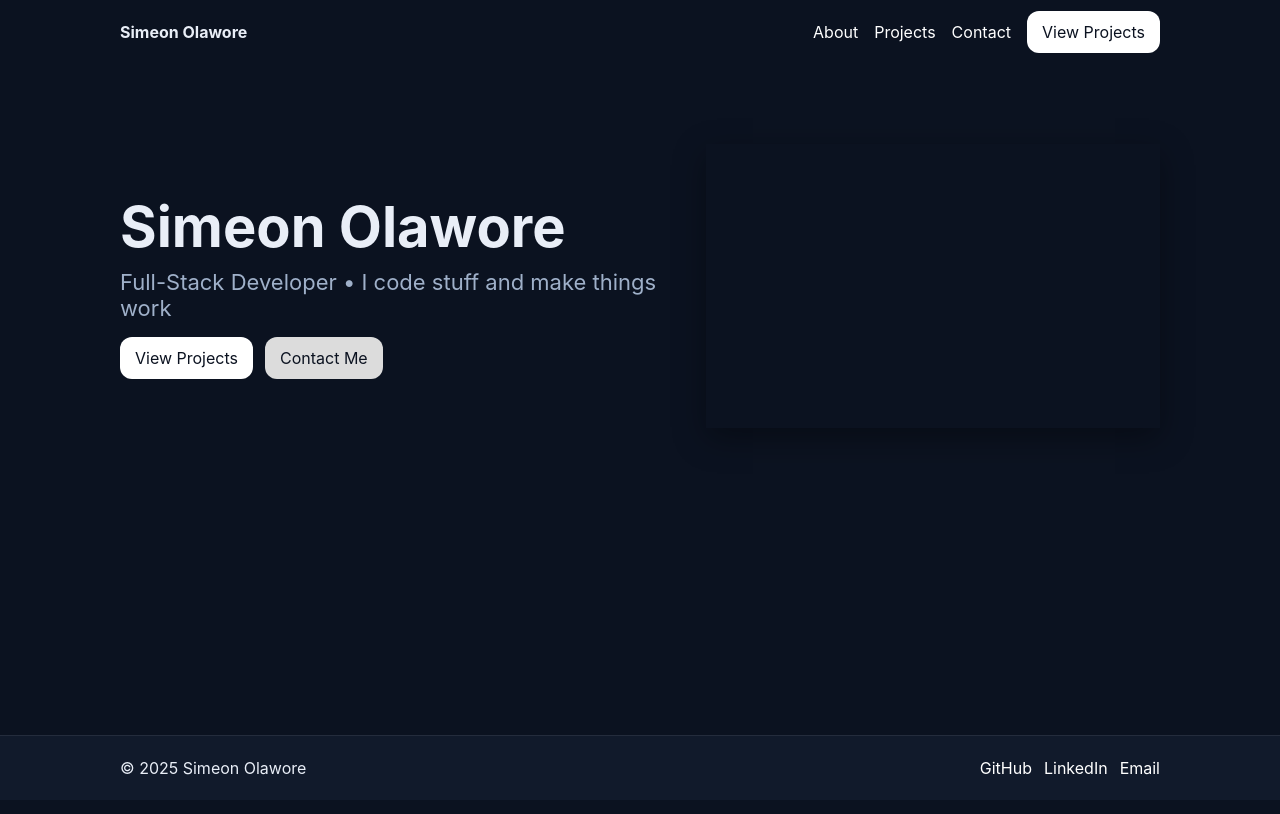
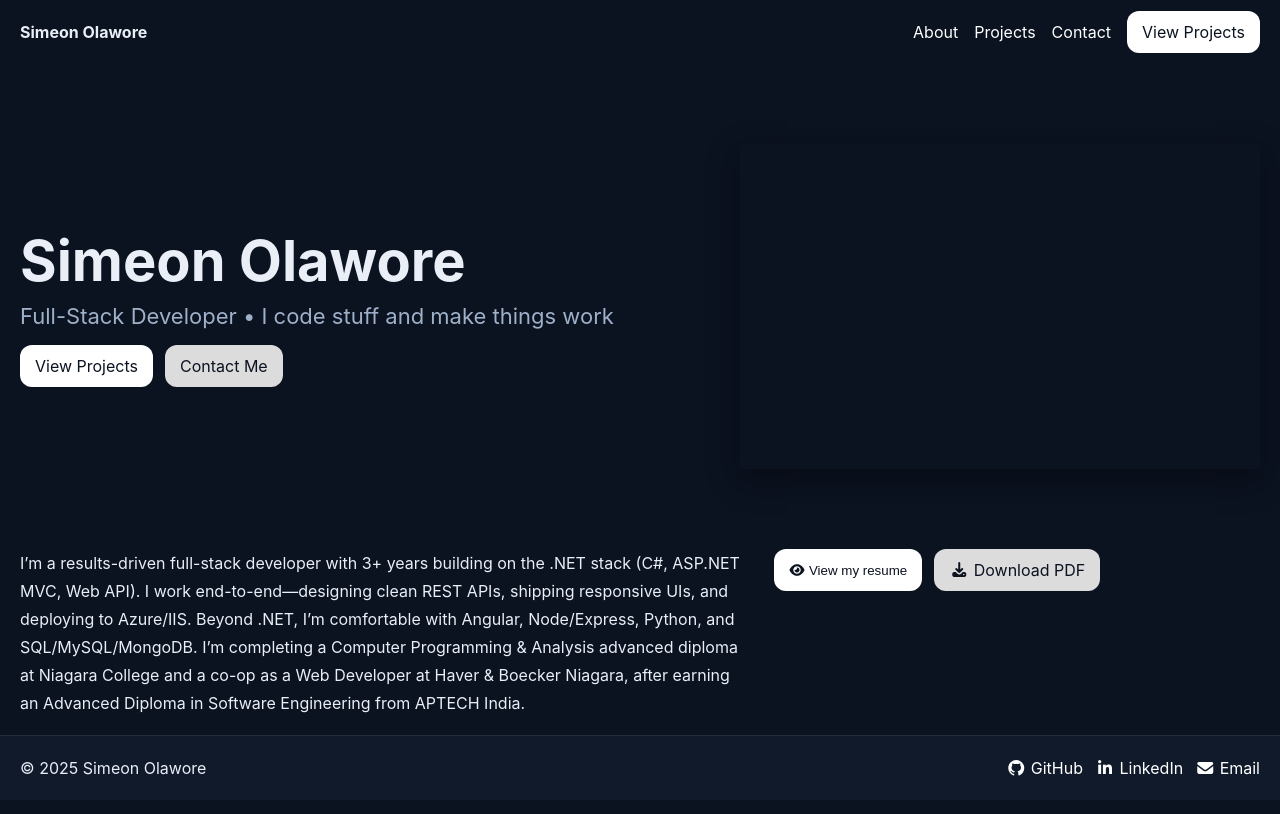
Before and after one commit to Simeoncoded/My-Portfolio, an Angular app: page / in a window 1280 px wide. Shown: the top 814 px of the page. Built offline with nearby package versions, Linux system fonts and the light colour scheme.

Commit message:
update no icons

```diff
--- a/src/app/app.html
+++ b/src/app/app.html
@@ -19,15 +19,16 @@
 <main class="container section">
   <!--Content -->
   <app-hero></app-hero>
+  <app-about></app-about>
 </main>
 
 <footer class="site-footer">
   <div class="container inner">
     <span>© {{year}} Simeon Olawore</span>
     <div style="display:flex;gap:12px">
-      <a href="https://github.com/Simeoncoded" target="_blank" rel="noopener">GitHub</a>
-      <a href="https://www.linkedin.com/in/solawore/" target="_blank" rel="noopener">LinkedIn</a>
-      <a href="mailto:simeonolawore07@gmail.com">Email</a>
+      <a href="https://github.com/Simeoncoded" target="_blank" rel="noopener"><i class="fa-brands fa-github"></i> GitHub</a>
+      <a href="https://www.linkedin.com/in/solawore/" target="_blank" rel="noopener"><i class="fa-brands fa-linkedin-in"></i> LinkedIn</a>
+      <a href="mailto:simeonolawore07@gmail.com"><i class="fas fa-envelope"></i> Email</a>
     </div>
   </div>
 </footer>
--- a/src/app/app.ts
+++ b/src/app/app.ts
@@ -1,12 +1,13 @@
 import { Component, signal, CUSTOM_ELEMENTS_SCHEMA } from '@angular/core';
 import { HeroComponent } from './features/hero/hero.component';
+import { AboutComponent } from './features/about/about.component';
 //import { RouterOutlet } from '@angular/router';
 
 @Component({
   selector: 'app-root',
   standalone: true,
   //imports: [RouterOutlet],
-  imports: [HeroComponent],
+  imports: [HeroComponent, AboutComponent],
   templateUrl: './app.html',
   styleUrl: './app.css',
   schemas: [CUSTOM_ELEMENTS_SCHEMA],
--- a/src/app/features/about/about.component.html
+++ b/src/app/features/about/about.component.html
@@ -12,11 +12,11 @@
         </div>
 
         <div class="about_actions">
-            <button type="button" class="btn btn-primary" (click)="openResume()">
-                View my resume
+            <button type="button" class="btn btn-primary" (click)="openResume()" style="cursor: pointer;">
+                <i class="fa fa-eye" aria-hidden="true"></i> View my resume
             </button>
-            <a class="btn" href="Simeon_Olawore.pdf" download>
-                Download PDF
+            <a class="btn btn-secondary" href="Simeon_Olawore.pdf" download>
+                <i class="fa-solid fa-download"></i> Download PDF
             </a>
         </div>
     </div>
--- a/src/index.html
+++ b/src/index.html
@@ -1,5 +1,6 @@
 <!doctype html>
 <html lang="en">
+
 <head>
   <meta charset="utf-8">
   <title>MyPortfolio</title>
@@ -7,8 +8,13 @@
   <meta name="viewport" content="width=device-width, initial-scale=1">
   <link rel="icon" type="image/x-icon" href="favicon.ico">
   <script type="module" src="https://cdn.cubing.net/v0/js/cubing/twisty"></script>
+  <link rel="stylesheet" href="https://cdnjs.cloudflare.com/ajax/libs/font-awesome/7.0.0/css/all.min.css"
+    integrity="sha512-DxV+EoADOkOygM4IR9yXP8Sb2qwgidEmeqAEmDKIOfPRQZOWbXCzLC6vjbZyy0vPisbH2SyW27+ddLVCN+OMzQ=="
+    crossorigin="anonymous" referrerpolicy="no-referrer" />
 </head>
+
 <body>
   <app-root></app-root>
 </body>
+
 </html>
--- a/src/styles.css
+++ b/src/styles.css
@@ -17,7 +17,7 @@ a{
     text-decoration: none;
 }
 .container{
-    max-width: 1080px;
+    max-width: 1300px;
     margin: auto;
     padding: 0 20px;
 }
```
